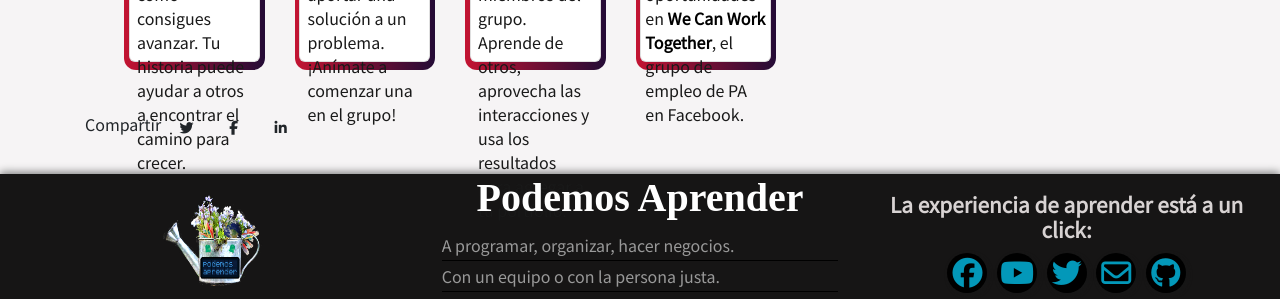
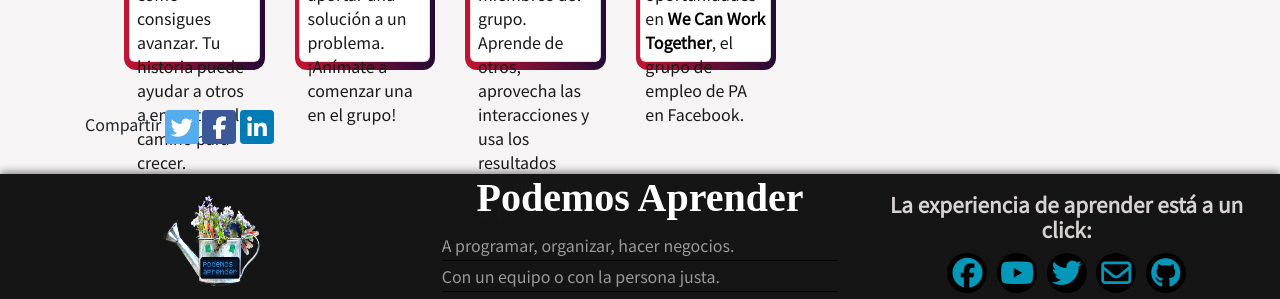
Before and after one commit to podemosaprender/podemosaprender.github.io, a Jekyll site: the page built from index.md, in a window 1280 px wide. Shown: the part 1917-2216 px from the top of the page. Built offline with Jekyll 4.4.1, drawn with Linux system fonts in a browser that asks for light colours; nearby versions of some CDN libraries; some web fonts are replaced; comment, search, counter and statistics services are not loaded.

Commit message:
FIX: agregue estilos botones compartir

```diff
--- a/_layouts/base.html
+++ b/_layouts/base.html
@@ -39,6 +39,7 @@ common-js:
   />
 
   <!-- PLANTILLA:Icons redes sociales -->
+  <link rel="stylesheet" href="/css/bootstrap-social.css" />
   <script
   src="https://kit.fontawesome.com/c9259f0d4f.js"
   crossorigin="anonymous">
```
